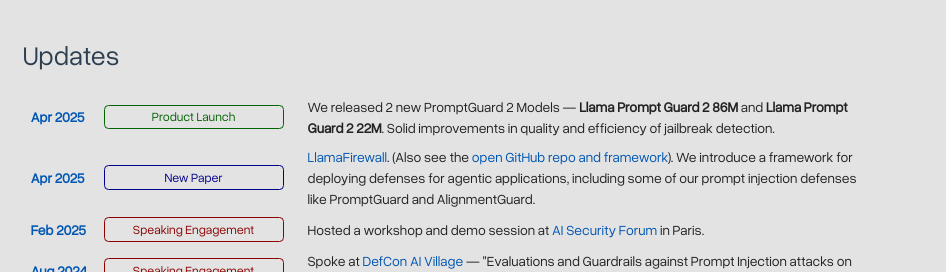
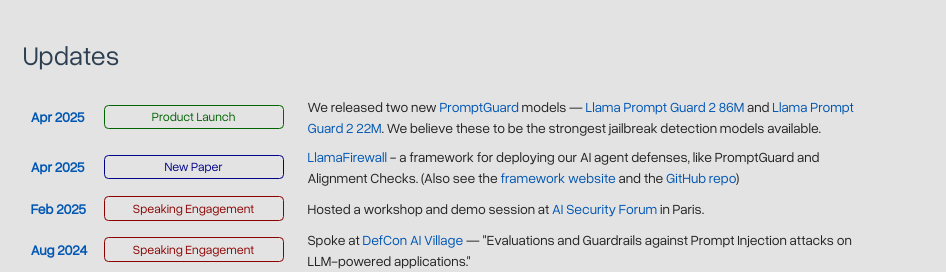
Before and after one commit to cynikolai/cynikolai.github.io, a plain HTML site: page index.html in a window 1280 px wide. Shown: the part 365-637 px from the top of the page, 334-1280 px from the left. Drawn offline with nearby package versions, Linux system fonts and the light colour scheme.

Commit message:
new launches+

```diff
--- a/index.html
+++ b/index.html
@@ -286,10 +286,10 @@
                       <span class="badge-outlined badge-launch">Product Launch</span>
                     </div>
                     <div class="update-cell">
-                      We released 2 new PromptGuard 2 Models —
-                      <strong>Llama Prompt Guard 2 86M</strong> and
-                      <strong>Llama Prompt Guard 2 22M</strong>. Solid improvements in quality
-                      and efficiency of jailbreak detection.
+                      We released two new <a href="https://huggingface.co/meta-llama/Llama-Prompt-Guard-2-86M">PromptGuard</a> models —
+                      <a href="https://huggingface.co/meta-llama/Llama-Prompt-Guard-2-86M">Llama Prompt Guard 2 86M</a> and
+                      <a href="https://huggingface.co/meta-llama/Llama-Prompt-Guard-2-22M">Llama Prompt Guard 2 22M</a>.
+                      We believe these to be the strongest jailbreak detection models available.
                     </div>
                   </div>
 
@@ -299,11 +299,11 @@
                       <span class="badge-outlined badge-paper">New Paper</span>
                     </div>
                     <div class="update-cell">
-                      <a href="https://arxiv.org/abs/2404.xxxxx">LlamaFirewall</a>.
-                      (Also see the
-                      <a href="https://github.com/meta-llama/llama-firewall">open GitHub repo and framework</a>).
-                      We introduce a framework for deploying defenses for agentic applications,
-                      including some of our prompt injection defenses like PromptGuard and AlignmentGuard.
+                      <a href="https://ai.meta.com/research/publications/llamafirewall-an-open-source-guardrail-system-for-building-secure-ai-agents/">
+                        LlamaFirewall
+                      </a> - a framework for deploying our AI agent defenses, like PromptGuard and Alignment Checks. (Also see the
+                      <a href="https://meta-llama.github.io/PurpleLlama/LlamaFirewall/">framework website</a>
+                      and the <a href="https://github.com/meta-llama/PurpleLlama/tree/main/LlamaFirewall">GitHub repo</a>)
                     </div>
                   </div>
 
```
